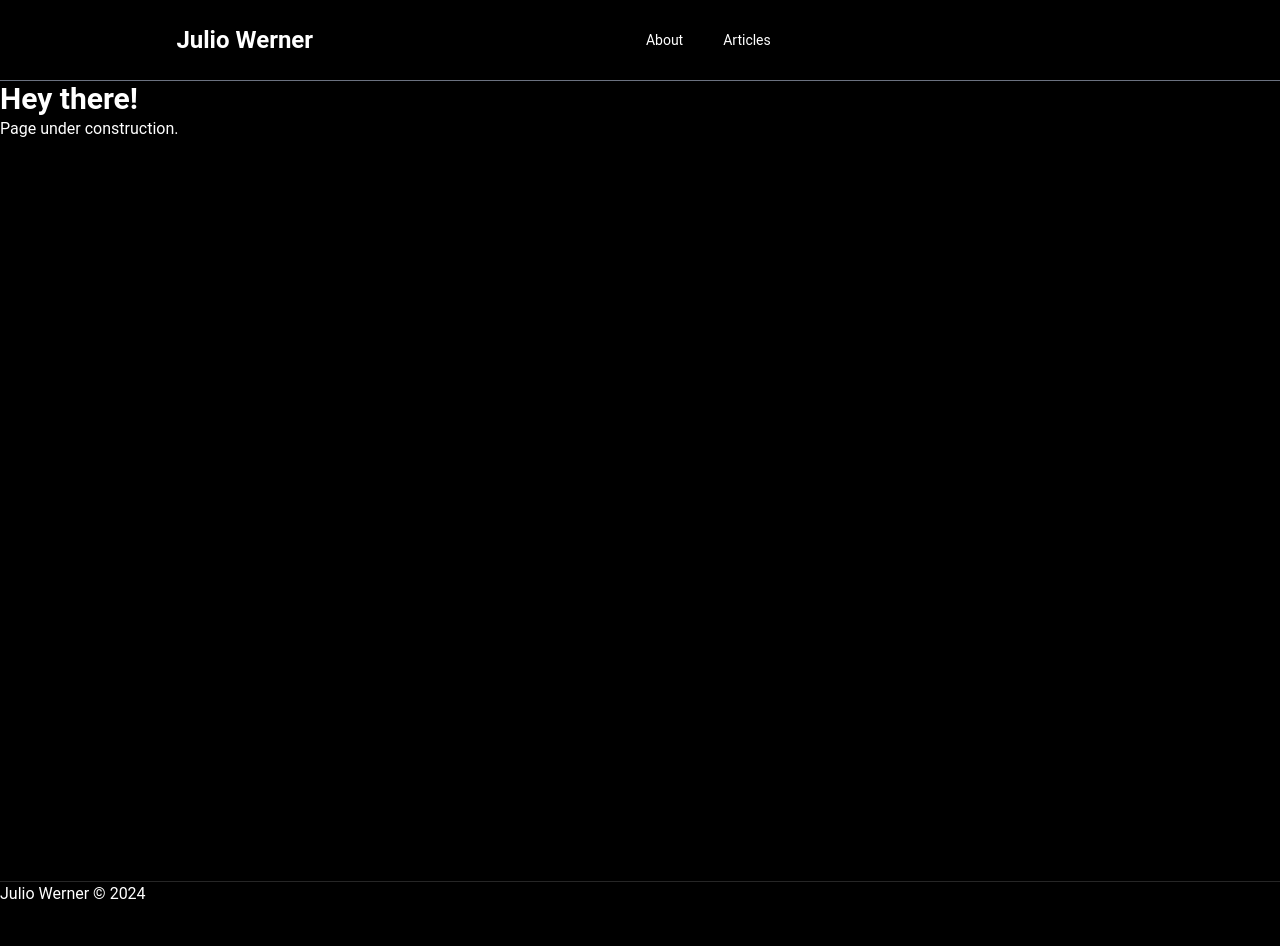
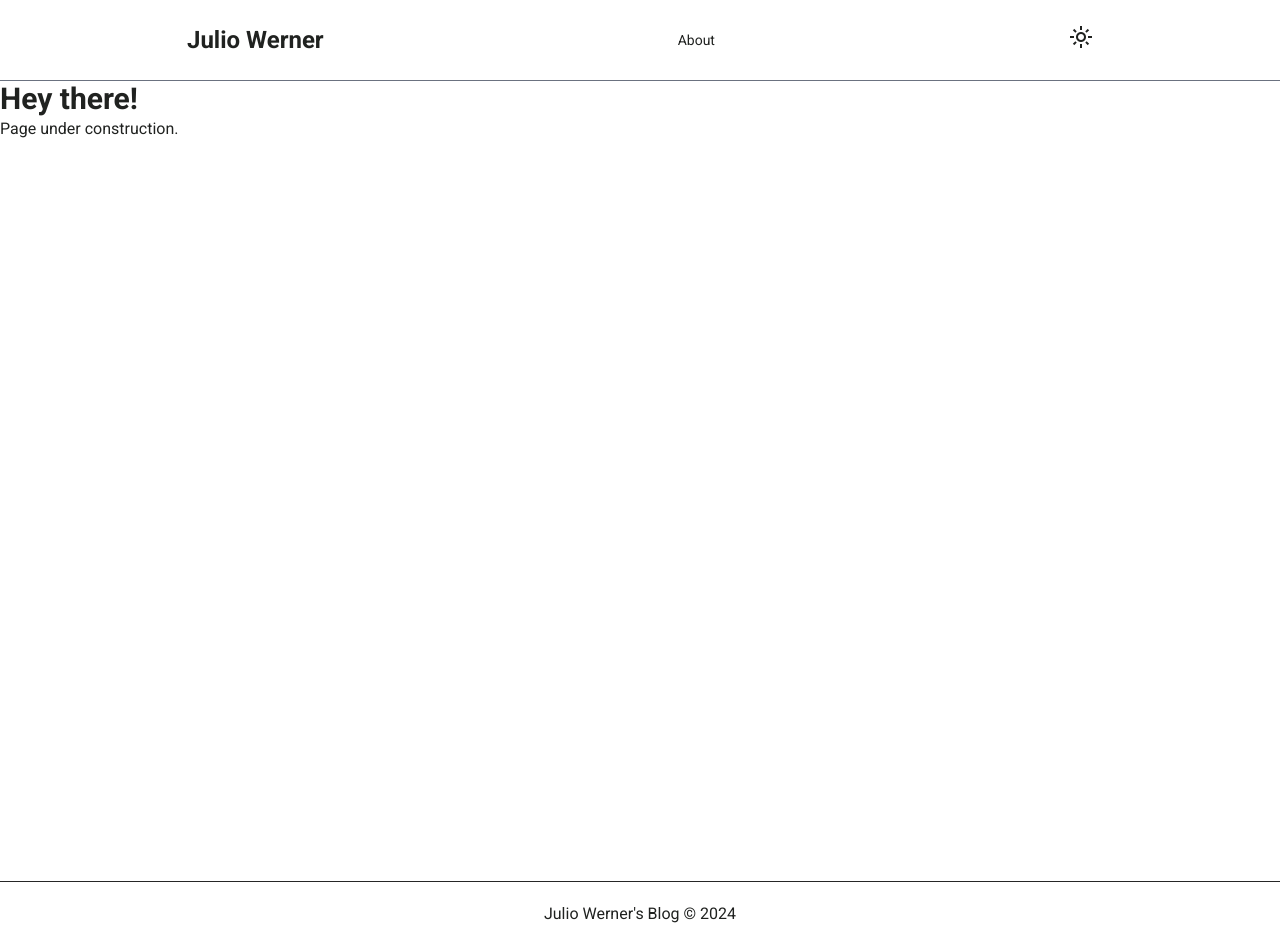
Before and after one commit to juliowerner/juliowerner.github.io, a SvelteKit app: page / in a window 1280 px wide. Before the commit the page ends 906 px from the top, so only its background shows below. Built offline with nearby package versions, Linux system fonts and the light colour scheme.

Commit message:
add dark scheme button

```diff
--- a/src/app.html
+++ b/src/app.html
@@ -3,14 +3,25 @@
 
 <head>
   <meta charset="utf-8" />
+  <meta name="viewport" content="width=device-width, initial-scale=1" />
   <link rel="icon" href="https://fav.farm/%F0%9F%A7%94%F0%9F%8F%BB%E2%80%8D%E2%99%82%EF%B8%8F/">
-  <meta name="viewport" content="width=device-width, initial-scale=1" />
+  <link rel="preconnect" href="https://fonts.googleapis.com">
+  <link rel="preconnect" href="https://fonts.gstatic.com" crossorigin>
+  <link
+    href="https://fonts.googleapis.com/css2?family=Roboto:ital,wght@0,100;0,300;0,400;0,500;0,700;0,900;1,100;1,300;1,400;1,500;1,700;1,900&display=swap"
+    rel="stylesheet">
+  <link
+    href="https://fonts.googleapis.com/css2?family=Noto+Serif:ital,wght@0,100..900;1,100..900&family=Roboto:ital,wght@0,100;0,300;0,400;0,500;0,700;0,900;1,100;1,300;1,400;1,500;1,700;1,900&display=swap"
+    rel="stylesheet">
   <link rel="stylesheet"
     href="https://fonts.googleapis.com/css2?family=Material+Symbols+Outlined:opsz,wght,FILL,GRAD@20..48,100..700,0..1,-50..200" />
+  <link
+    href="https://fonts.googleapis.com/css2?family=Noto+Serif:ital,wght@0,100..900;1,100..900&family=Roboto+Mono:ital,wght@0,100..700;1,100..700&family=Roboto:ital,wght@0,100;0,300;0,400;0,500;0,700;0,900;1,100;1,300;1,400;1,500;1,700;1,900&display=swap"
+    rel="stylesheet">
   %sveltekit.head%
 </head>
 
-<body data-sveltekit-preload-data="hover" class="bg-black text-white">
+<body data-sveltekit-preload-data="hover" class="bg-base-100 text-base-content">
   <div style="display: contents">%sveltekit.body%</div>
 </body>
 
--- /dev/null
+++ b/src/lib/components/DarkModeButton.svelte
@@ -0,0 +1,39 @@
+<script>
+	import { browser } from '$app/environment';
+
+	function getSystemTheme() {
+		if (!('matchMedia' in window)) return 'light';
+		return window.matchMedia('(prefers-color-scheme: dark)').matches ? 'dark' : 'light';
+	}
+	let darkMode = $state(false);
+
+	if (browser) {
+		const theme = localStorage.getItem('theme');
+		console.log(theme);
+		if (theme) {
+			darkMode = theme === 'dark';
+		} else {
+			darkMode = getSystemTheme() === 'dark';
+		}
+	}
+
+	$effect(() => {
+		if (darkMode) {
+			localStorage.setItem('theme', 'dark');
+			window.document.body.classList.add('dark');
+		} else {
+			localStorage.setItem('theme', 'light');
+			window.document.body.classList.remove('dark');
+		}
+	});
+</script>
+
+{#if darkMode}
+	<button on:click={() => (darkMode = false)}>
+		<span class="material-symbols-outlined">dark_mode</span>
+	</button>
+{:else}
+	<button on:click={() => (darkMode = true)}>
+		<span class="material-symbols-outlined">light_mode</span>
+	</button>
+{/if}
--- a/src/lib/components/Footer.svelte
+++ b/src/lib/components/Footer.svelte
@@ -1,3 +1,9 @@
+<script>
+	let year = new Date().getFullYear();
+</script>
+
 <footer class="border-t border-neutral-800">
-	<span class="text-md">Julio Werner © 2024</span>
+	<div class="py-5 text-center">
+		<span class="text-md">Julio Werner's Blog © {year}</span>
+	</div>
 </footer>
--- a/src/lib/components/Header.svelte
+++ b/src/lib/components/Header.svelte
@@ -1,12 +1,17 @@
-<header class="flex flex-col z-20 sticky top-0 bg-black text-white border-b border-gray-500">
+<script>
+	import DarkModeButton from './DarkModeButton.svelte';
+</script>
+
+<header class="flex flex-col z-20 sticky top-0 bg-base-100 border-b border-gray-500">
 	<div class="max-w-[1400px] mx-auto w-full flex items-center justify-around p-4 py-6">
 		<a href="/">
 			<h2 class="text-2xl font-bold">Julio Werner</h2>
 		</a>
 		<nav class="flex text-base items-center space-x-4">
-			<a href="#about" class="px-3 py-1.5 rounded-full text-sm hover:bg-neutral-800">About</a>
-			<a href="/articles" class="px-3 py-1.5 rounded-full text-sm hover:bg-neutral-800">Articles</a>
+			<a href="#" class="px-3 py-1.5 rounded-full text-sm hover:bg-base-200">About</a>
 		</nav>
-		<div></div>
+		<div class="max-sm:hidden">
+			<DarkModeButton />
+		</div>
 	</div>
 </header>
```
